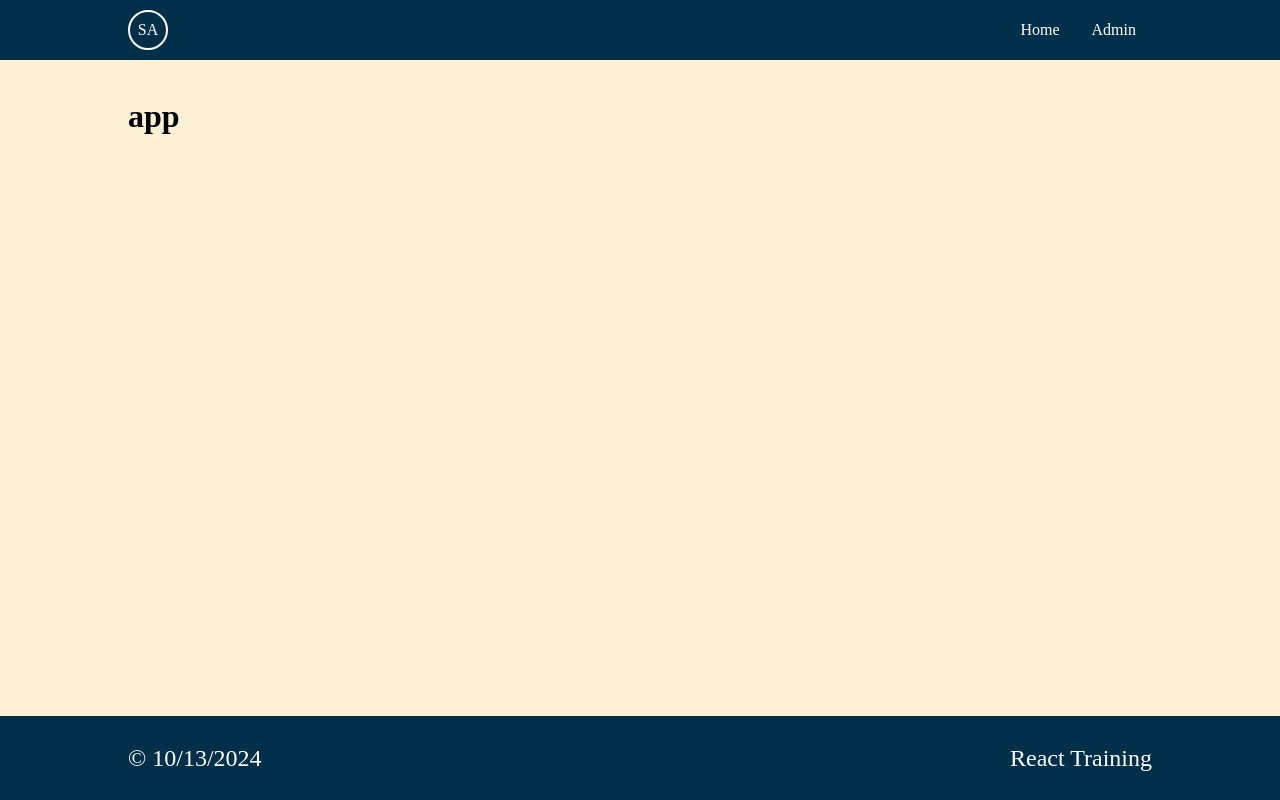
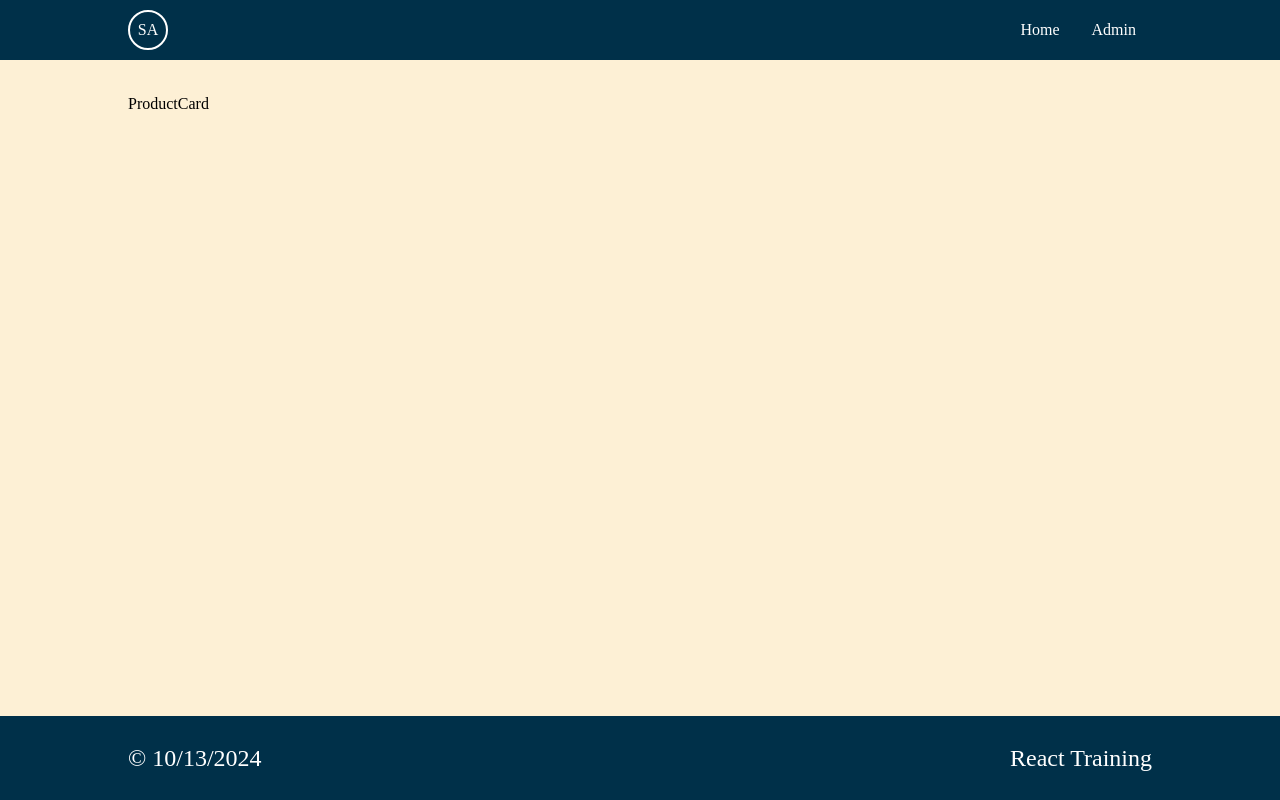
Before and after one commit to amoljagtap17/2024-react-training, a React (Vite) app: page / in a window 1280 px wide. Built offline with nearby package versions, Linux system fonts and the light colour scheme.

Commit message:
day 1: add pages components

```diff
--- a/src/App.tsx
+++ b/src/App.tsx
@@ -1,9 +1,10 @@
 import styles from "./App.module.less";
+import { Home } from "./components/pages";
 
 export function App() {
   return (
     <div className={styles.App__root}>
-      <h1>app</h1>
+      <Home />
     </div>
   );
 }
--- /dev/null
+++ b/src/components/pages/Admin/index.tsx
@@ -0,0 +1,3 @@
+export function Admin() {
+  return <p>Admin</p>;
+}
--- /dev/null
+++ b/src/components/pages/Home/index.tsx
@@ -0,0 +1,9 @@
+import { ProductList } from "../../section/products";
+
+export function Home() {
+  return (
+    <div>
+      <ProductList />
+    </div>
+  );
+}
--- /dev/null
+++ b/src/components/pages/index.ts
@@ -0,0 +1,2 @@
+export * from "./Admin";
+export * from "./Home";
--- /dev/null
+++ b/src/components/section/products/ProductCard/index.tsx
@@ -0,0 +1,3 @@
+export function ProductCard() {
+  return <p>ProductCard</p>;
+}
--- /dev/null
+++ b/src/components/section/products/ProductList/index.tsx
@@ -0,0 +1,9 @@
+import { ProductCard } from "../ProductCard";
+
+export function ProductList() {
+  return (
+    <div>
+      <ProductCard />
+    </div>
+  );
+}
--- /dev/null
+++ b/src/components/section/products/index.ts
@@ -0,0 +1,2 @@
+export * from "./ProductCard";
+export * from "./ProductList";
```
